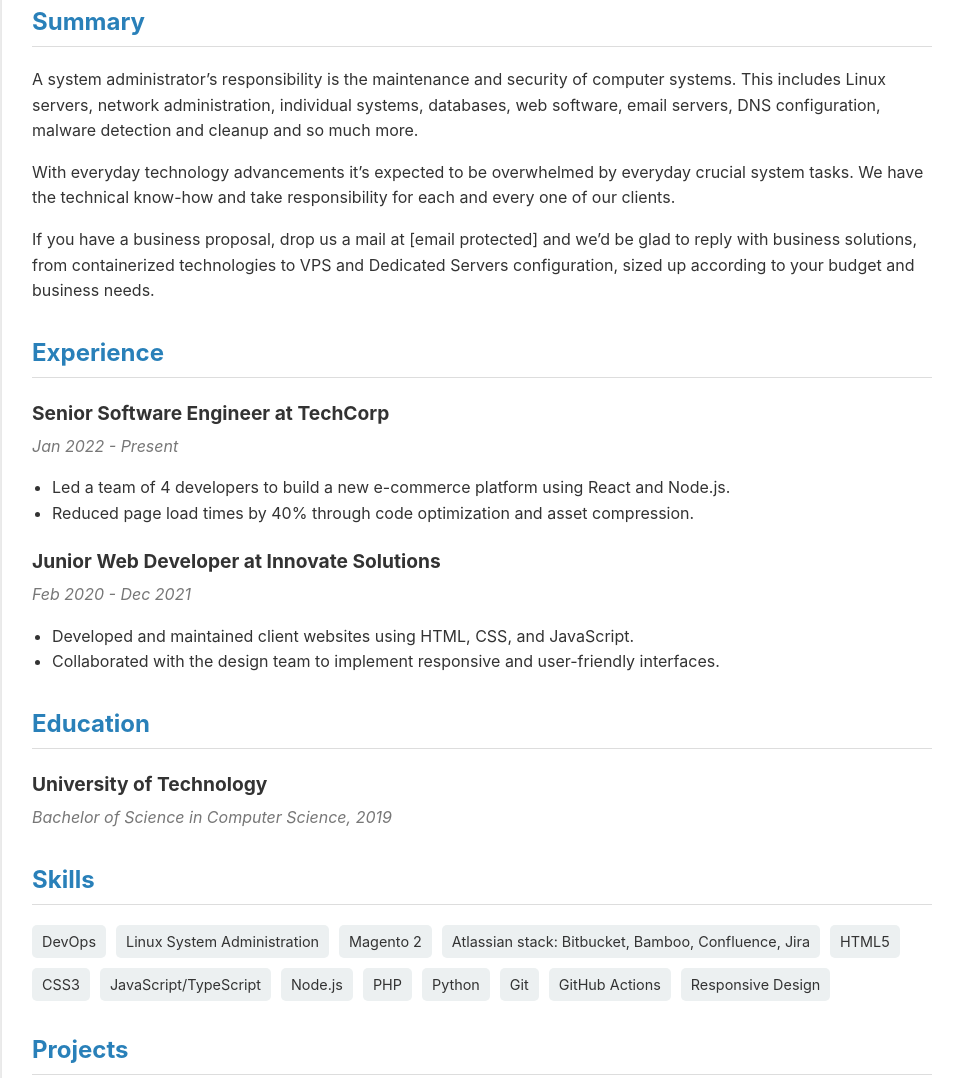
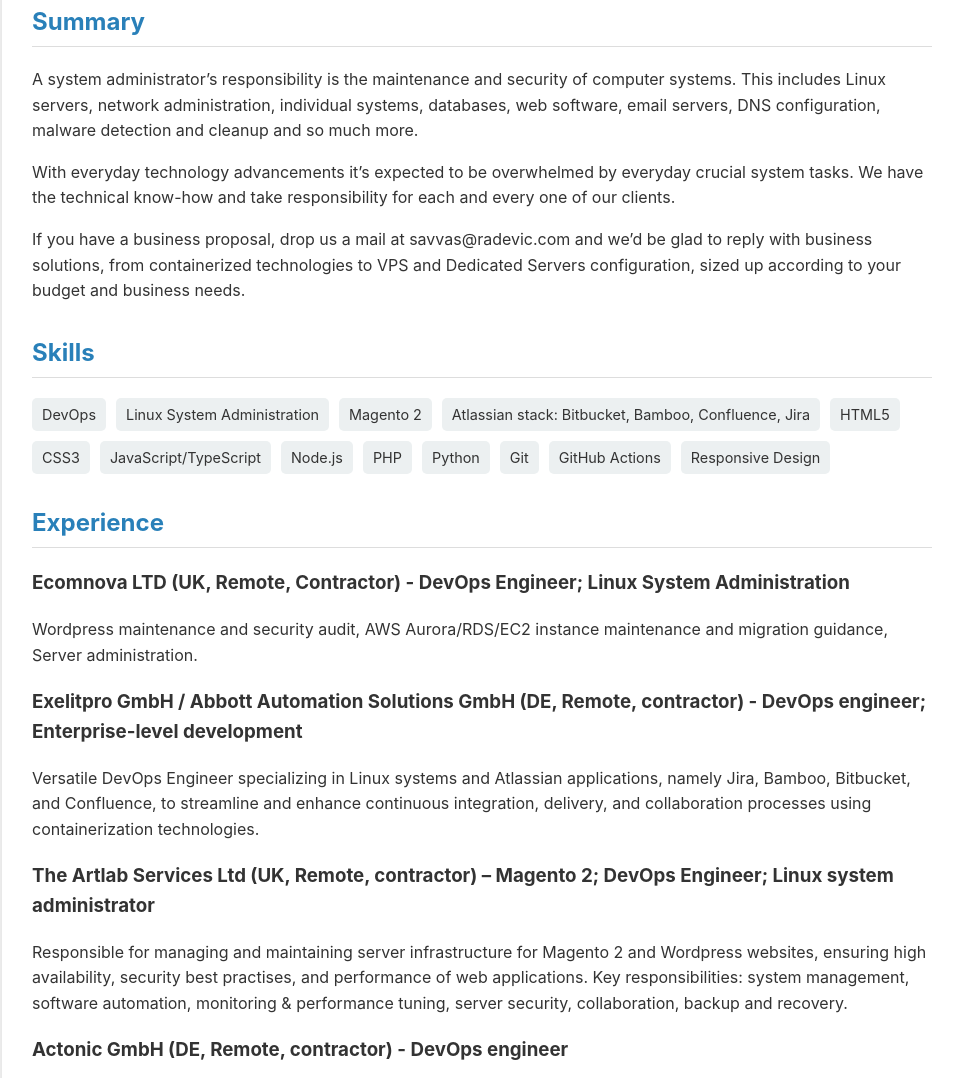
Before and after one commit to medigeek/medigeek.github.io, a plain HTML site: page index.html in a window 1280 px wide. Shown: the part 217-1295 px from the top of the page, without its empty margins (158-1114 px from the left). Drawn offline with Linux system fonts and the light colour scheme.

Commit message:
Update index.html

```diff
--- a/index.html
+++ b/index.html
@@ -159,36 +159,8 @@ A system administrator’s responsibility is the maintenance and security of com
 With everyday technology advancements it’s expected to be overwhelmed by everyday crucial system tasks. We have the technical know-how and take responsibility for each and every one of our clients.
         </p>
         <p>
-If you have a business proposal, drop us a mail at [email protected] and we’d be glad to reply with business solutions, from containerized technologies to VPS and Dedicated Servers configuration, sized up according to your budget and business needs.
+If you have a business proposal, drop us a mail at savvas@radevic.com and we’d be glad to reply with business solutions, from containerized technologies to VPS and Dedicated Servers configuration, sized up according to your budget and business needs.
         </p>
-    </section>
-
-    <section>
-        <h2>Experience</h2>
-        <div class="experience-item">
-            <h3>Senior Software Engineer at TechCorp</h3>
-            <p>Jan 2022 - Present</p>
-            <ul>
-                <li>Led a team of 4 developers to build a new e-commerce platform using React and Node.js.</li>
-                <li>Reduced page load times by 40% through code optimization and asset compression.</li>
-            </ul>
-        </div>
-        <div class="experience-item">
-            <h3>Junior Web Developer at Innovate Solutions</h3>
-            <p>Feb 2020 - Dec 2021</p>
-            <ul>
-                <li>Developed and maintained client websites using HTML, CSS, and JavaScript.</li>
-                <li>Collaborated with the design team to implement responsive and user-friendly interfaces.</li>
-            </ul>
-        </div>
-    </section>
-
-    <section>
-        <h2>Education</h2>
-        <div class="education-item">
-            <h3>University of Technology</h3>
-            <p>Bachelor of Science in Computer Science, 2019</p>
-        </div>
     </section>
 
     <section>
@@ -211,7 +183,7 @@ If you have a business proposal, drop us a mail at [email protected] and we’d
     </section>
 
     <section>
-        <h2>Projects</h2>
+        <h2>Experience</h2>
         <div class="project-item">
             <h3>Ecomnova LTD (UK, Remote, Contractor) - DevOps Engineer; Linux System Administration</h3>
             <p>Wordpress maintenance and security audit, AWS Aurora/RDS/EC2 instance maintenance and migration guidance, Server administration.</p>
```
